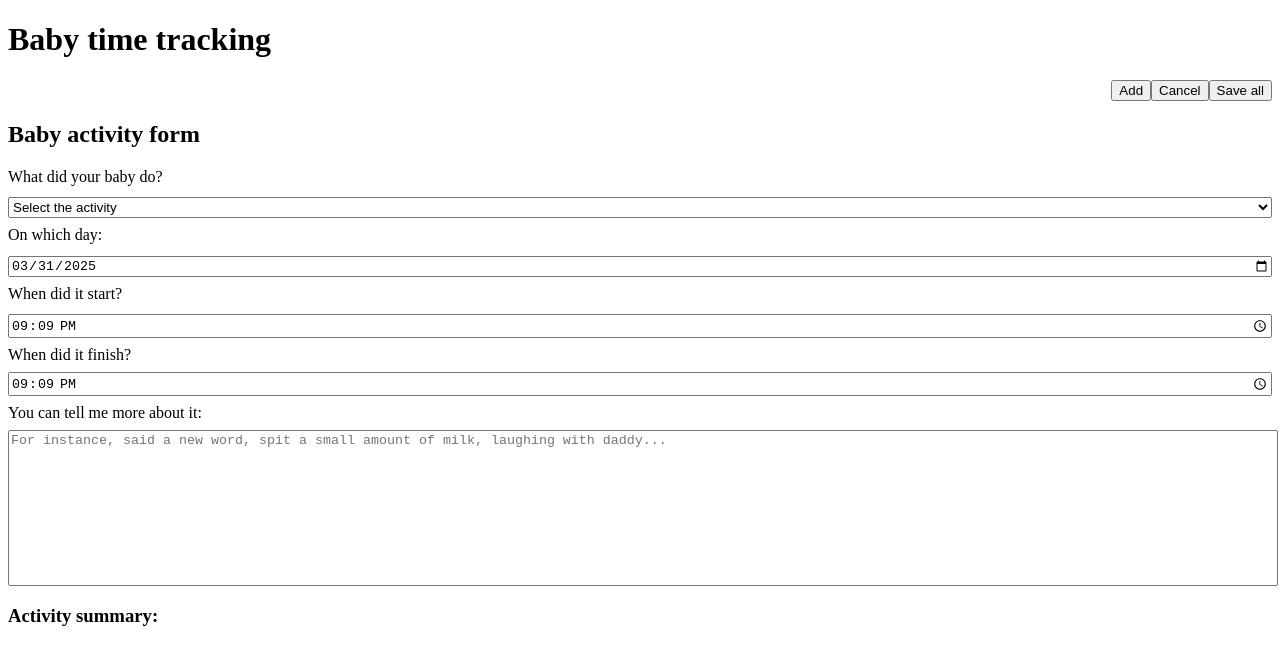
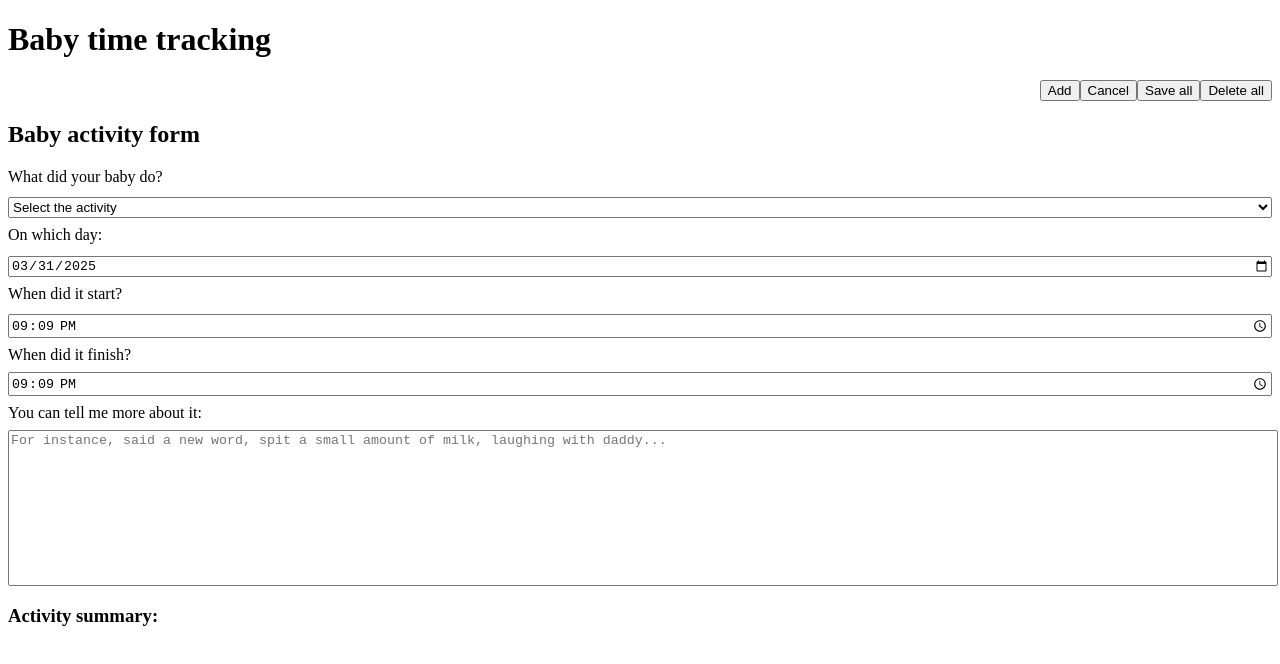
Before and after one commit to jackyscript/baby-time-tracking, a Vue app: page / in a window 1280 px wide. Shown: the top 664 px of the page. Built offline with nearby package versions, Linux system fonts and the light colour scheme; the HTML template or start-up script is replaced by a standard one.

Commit message:
Delete records

```diff
--- a/src/components/time/TrackingComponent.vue
+++ b/src/components/time/TrackingComponent.vue
@@ -47,6 +47,10 @@ function saveRecords() {
   localStorage.setItem(saveToLocalStorageKey, JSON.stringify(timeRecords.value))
 }
 
+function deleteRecords() {
+  localStorage.removeItem(saveToLocalStorageKey)
+}
+
 function cancel() {
   babyActivity.value = ''
 
@@ -86,6 +90,9 @@ function removeRecord(key) {
       </button>
       <button role="button" title="Save all records" @click="saveRecords">
         <span>Save all</span>
+      </button>
+      <button role="button" title="Delete all records" @click="deleteRecords">
+        <span>Delete all</span>
       </button>
     </div>
   </aside>
```
